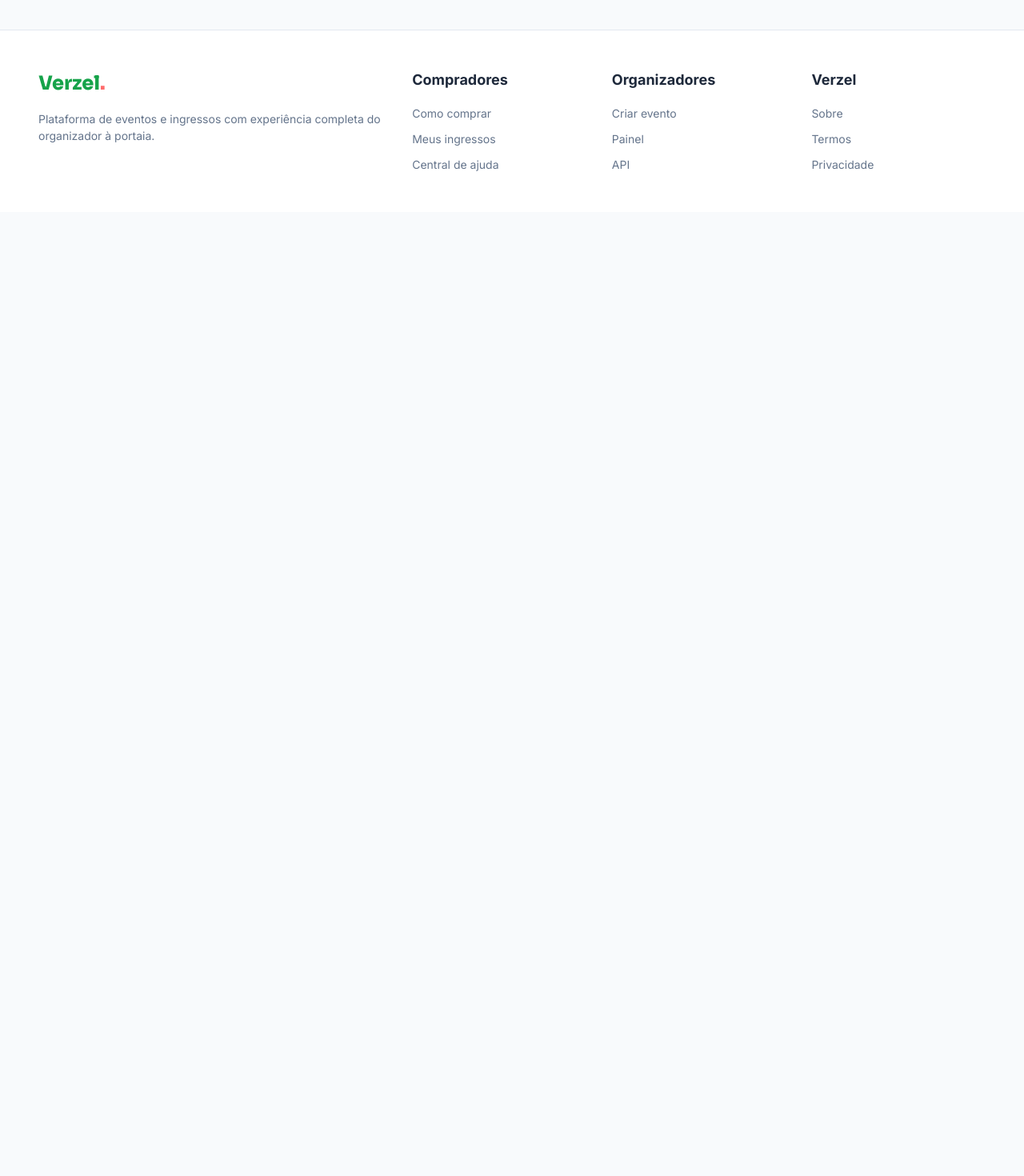
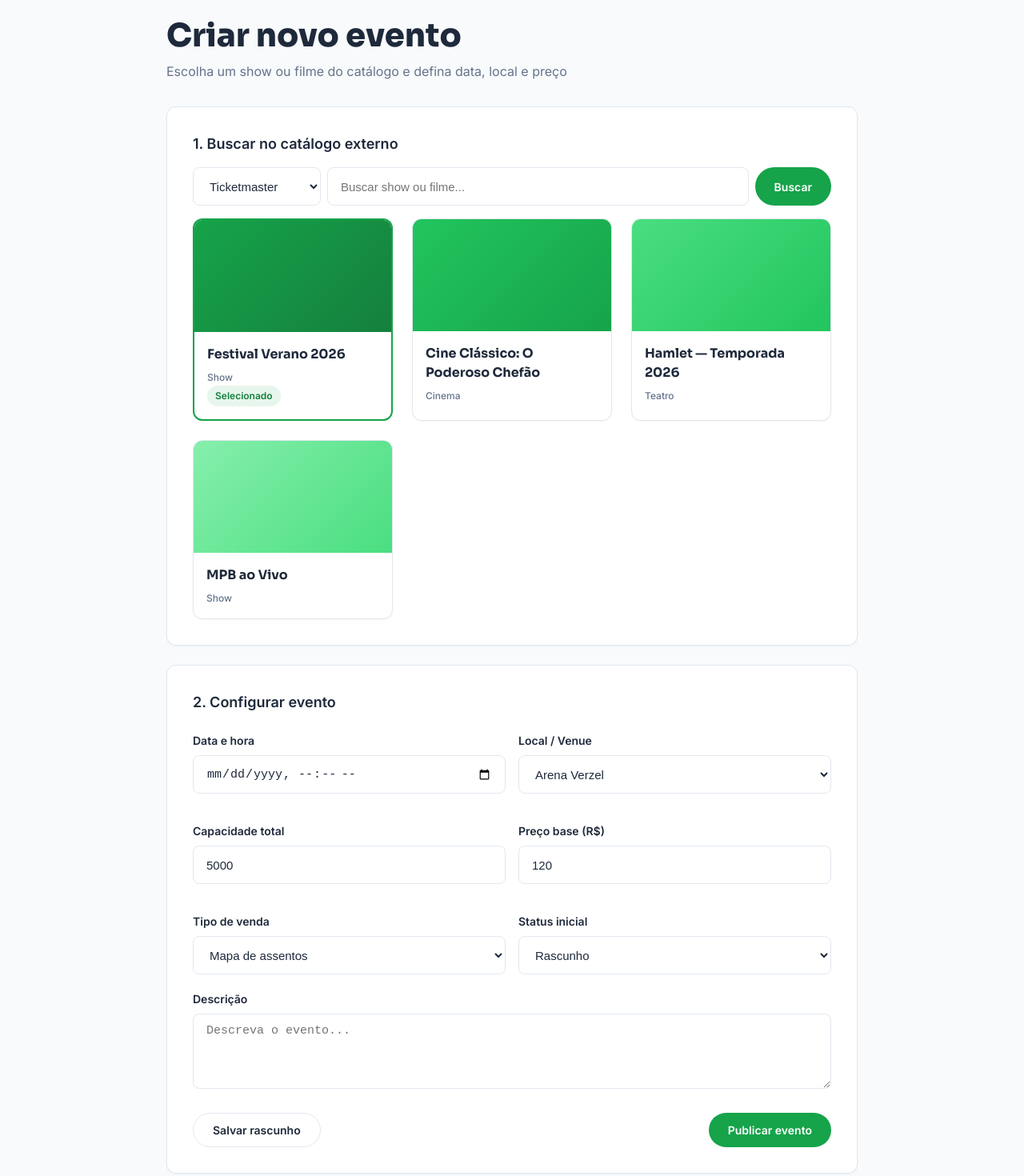
Before and after one commit to luizmatheusgaal/teste-raizen-frontend, a React app in the folder frontend/: page /criar-evento in a window 1280 px wide. Shown: the part 100-1570 px from the top of the page at 80% size. Before the commit the page ends 800 px from the top, so only its background shows below. Built offline with nearby package versions, Linux system fonts and the light colour scheme; the HTML template or start-up script is replaced by a standard one.

Commit message:
feat(create-event): add event creation page for organizers
Build the organizer event creation flow with external catalog
search, base configuration form (date, venue, capacity, price,
sale type, status) and publish/draft actions.

```diff
--- a/frontend/src/App.jsx
+++ b/frontend/src/App.jsx
@@ -6,6 +6,7 @@ import EventDetail from './pages/EventDetail';
 import Checkout from './pages/Checkout';
 import MyTickets from './pages/MyTickets';
 import DoorValidation from './pages/DoorValidation';
+import CreateEvent from './pages/CreateEvent';
 
 export default function App() {
   return (
@@ -18,6 +19,7 @@ export default function App() {
           <Route path="/checkout" element={<Checkout />} />
           <Route path="/meus-ingressos" element={<MyTickets />} />
           <Route path="/validar" element={<DoorValidation />} />
+          <Route path="/criar-evento" element={<CreateEvent />} />
         </Routes>
       </Layout>
     </BrowserRouter>
--- /dev/null
+++ b/frontend/src/pages/CreateEvent.jsx
@@ -0,0 +1,111 @@
+import { useState } from 'react';
+import { useNavigate } from 'react-router-dom';
+import { events } from '../data/events';
+
+const catalog = events.map(e => ({ id: e.id, title: e.title, category: e.category, gradient: e.gradient }));
+const venues = ['Arena Verzel', 'Cine Verzel', 'Teatro Positivo', 'Estádio Municipal'];
+
+export default function CreateEvent() {
+  const navigate = useNavigate();
+  const [selected, setSelected] = useState(1);
+  const [form, setForm] = useState({
+    datetime: '', venue: 'Arena Verzel', capacity: 5000, price: 120, saleType: 'map', status: 'draft', description: ''
+  });
+
+  const handleSubmit = (e) => {
+    e.preventDefault();
+    alert('Evento publicado com sucesso!');
+    navigate('/organizador');
+  };
+
+  return (
+    <section className="section">
+      <div className="container" style={{ maxWidth: '960px' }}>
+        <h1 style={{ marginBottom: '8px' }}>Criar novo evento</h1>
+        <p className="text-muted" style={{ marginBottom: '32px' }}>Escolha um show ou filme do catálogo e defina data, local e preço</p>
+
+        <div className="card" style={{ padding: '32px', marginBottom: '24px' }}>
+          <h4 style={{ marginBottom: '16px' }}>1. Buscar no catálogo externo</h4>
+          <div className="flex gap-2" style={{ marginBottom: '16px' }}>
+            <select className="form-select" style={{ width: '160px', flex: 'none' }}>
+              <option>Ticketmaster</option>
+              <option>Sympla</option>
+              <option>Ingresso.com</option>
+            </select>
+            <input className="form-input" type="text" placeholder="Buscar show ou filme..." />
+            <button className="btn btn-primary">Buscar</button>
+          </div>
+          <div className="grid grid-3">
+            {catalog.map(item => (
+              <div
+                key={item.id}
+                onClick={() => setSelected(item.id)}
+                className="card"
+                style={{
+                  cursor: 'pointer',
+                  border: selected === item.id ? '2px solid var(--color-primary)' : '1px solid var(--color-border)'
+                }}
+              >
+                <div className="card-image" style={{ background: item.gradient, minHeight: '140px' }}></div>
+                <div className="card-body">
+                  <h4 className="card-title" style={{ fontSize: '16px' }}>{item.title}</h4>
+                  <p className="text-xs text-muted">{item.category}</p>
+                  {selected === item.id && <span className="badge badge-primary">Selecionado</span>}
+                </div>
+              </div>
+            ))}
+          </div>
+        </div>
+
+        <div className="card" style={{ padding: '32px' }}>
+          <h4 style={{ marginBottom: '24px' }}>2. Configurar evento</h4>
+          <form onSubmit={handleSubmit}>
+            <div className="grid grid-2" style={{ gap: '16px' }}>
+              <div className="form-group">
+                <label className="form-label">Data e hora</label>
+                <input className="form-input" type="datetime-local" value={form.datetime} onChange={(e) => setForm({ ...form, datetime: e.target.value })} required />
+              </div>
+              <div className="form-group">
+                <label className="form-label">Local / Venue</label>
+                <select className="form-select" value={form.venue} onChange={(e) => setForm({ ...form, venue: e.target.value })}>
+                  {venues.map(v => <option key={v} value={v}>{v}</option>)}
+                </select>
+              </div>
+              <div className="form-group">
+                <label className="form-label">Capacidade total</label>
+                <input className="form-input" type="number" value={form.capacity} onChange={(e) => setForm({ ...form, capacity: e.target.value })} />
+              </div>
+              <div className="form-group">
+                <label className="form-label">Preço base (R$)</label>
+                <input className="form-input" type="number" step="0.01" value={form.price} onChange={(e) => setForm({ ...form, price: e.target.value })} />
+              </div>
+              <div className="form-group">
+                <label className="form-label">Tipo de venda</label>
+                <select className="form-select" value={form.saleType} onChange={(e) => setForm({ ...form, saleType: e.target.value })}>
+                  <option value="map">Mapa de assentos</option>
+                  <option value="free">Livre</option>
+                  <option value="numbered">Lugares numerados</option>
+                </select>
+              </div>
+              <div className="form-group">
+                <label className="form-label">Status inicial</label>
+                <select className="form-select" value={form.status} onChange={(e) => setForm({ ...form, status: e.target.value })}>
+                  <option value="draft">Rascunho</option>
+                  <option value="published">Publicado</option>
+                </select>
+              </div>
+            </div>
+            <div className="form-group">
+              <label className="form-label">Descrição</label>
+              <textarea className="form-textarea" rows="4" placeholder="Descreva o evento..." value={form.description} onChange={(e) => setForm({ ...form, description: e.target.value })}></textarea>
+            </div>
+            <div className="flex justify-between mt-6">
+              <button type="button" className="btn btn-secondary">Salvar rascunho</button>
+              <button type="submit" className="btn btn-primary">Publicar evento</button>
+            </div>
+          </form>
+        </div>
+      </div>
+    </section>
+  );
+}
```
